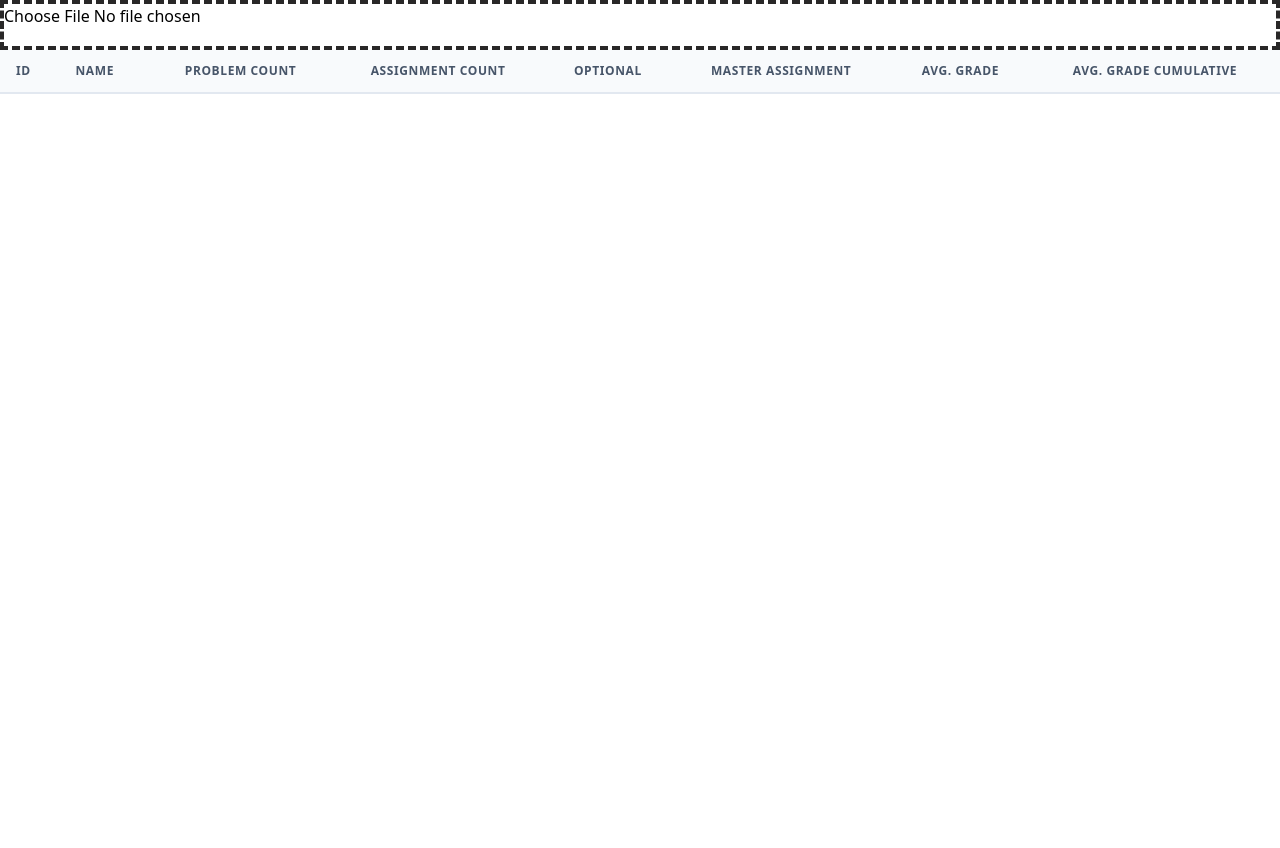
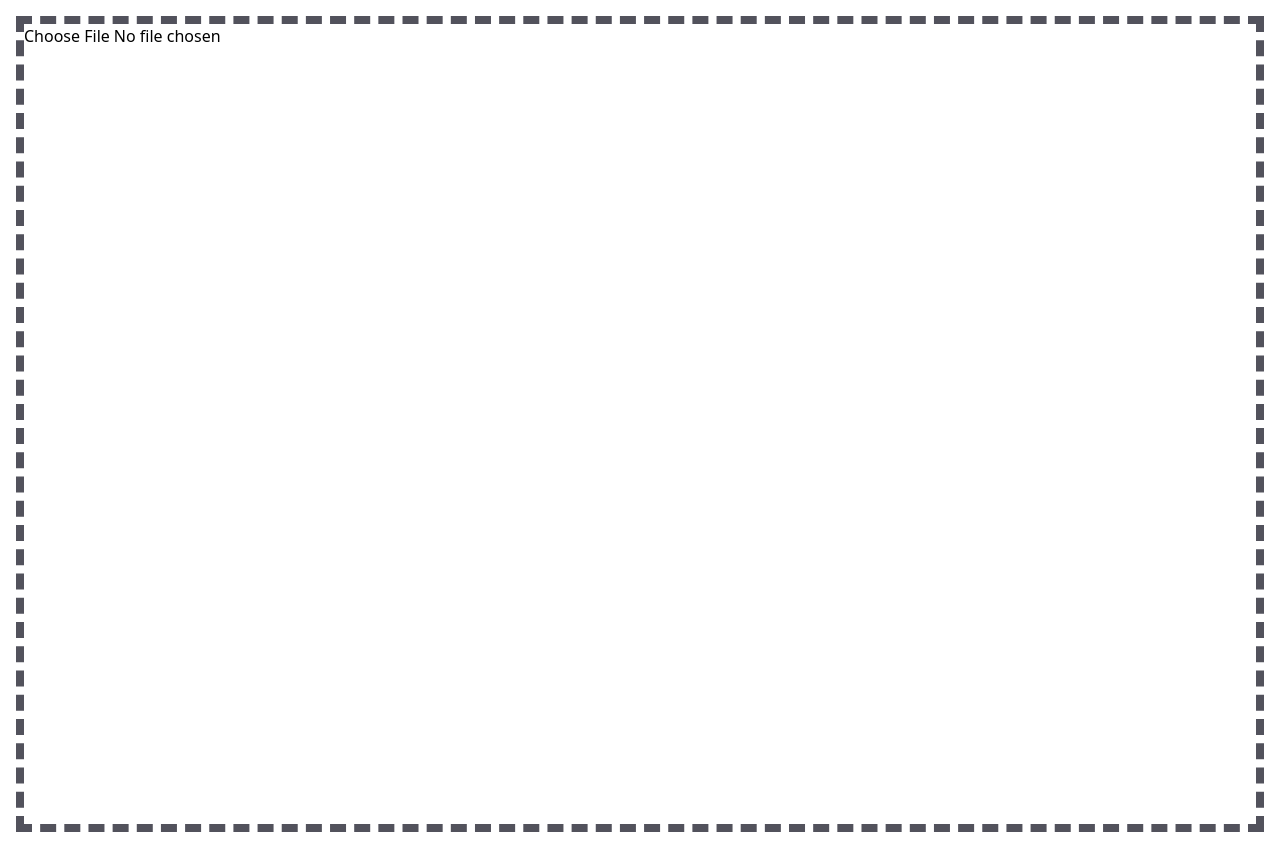
Before and after one commit to Steven24K/CodeGradeDashboard, a Next.js app: page / in a window 1280 px wide. Before the commit the page ends 800 px from the top, so only its background shows below. Built offline with nearby package versions, Linux system fonts and the light colour scheme.

Commit message:
table or input

```diff
--- a/src/app/globals.css
+++ b/src/app/globals.css
@@ -1,8 +1,7 @@
 @import "tailwindcss";
 
 .input__drag {
-  border: 4px dashed #292828;
-  height: 50px;
+  height: 100vh;
   width: 100%;
 }
 
--- a/src/spa/App.tsx
+++ b/src/spa/App.tsx
@@ -1,5 +1,5 @@
 "use client"
-import { useState } from "react"
+import React, { useState } from "react"
 import { Option, None, Some, visitOption } from "@/utils/Option"
 import { FileInput } from "./components/FileInput"
 import { StudentTable } from "./components/StudentTable"
@@ -19,8 +19,8 @@ const setData = (_raw: string) => (s: AppState): AppState => ({
 export const App = () => {
     const [state, setState] = useState<AppState>(zeroAppState)
 
-    return <>
-        <FileInput onFileLoad={content => setState(setData(content))} />
-        <StudentTable content={visitOption<string, string>(v => v)(() => "")(state.data)} />
-    </>
+    return visitOption<string, React.JSX.Element>
+        (text => <StudentTable content={text} />)
+        (() => <FileInput onFileLoad={content => setState(setData(content))} />)
+        (state.data)
 }
--- a/src/spa/components/FileInput.tsx
+++ b/src/spa/components/FileInput.tsx
@@ -6,7 +6,8 @@ interface FileInputProps {
     onFileLoad: (_content: string) => void
 }
 
-export const FileInput: FC<FileInputProps> = props => <input
+export const FileInput: FC<FileInputProps> = props => <div className="m-4 border-8 border-dashed border-zinc-600">
+    <input
         className="input__drag"
         type="file"
         accept=".csv"
@@ -25,3 +26,4 @@ export const FileInput: FC<FileInputProps> = props => <input
 
             reader.readAsText(file);
         }} />
+</div>
--- a/src/spa/components/StudentTable.tsx
+++ b/src/spa/components/StudentTable.tsx
@@ -15,8 +15,6 @@ const getRows = (_raw: string): string[] => _raw.split('\r\n')
 
 const getCells = (_row: string): string[] => _row.split(/,(?=(?:(?:[^"]*"){2})*[^"]*$)/)
 
-const getHeaders = (_rows: string[]): string[] => getCells(_rows[0])
-
 const sum = (n: number[]): number => n.reduce((acc, x) => acc + x, 0)
 
 const parseRows = (rows: string[]): Student[] => {
@@ -31,14 +29,13 @@ const parseRows = (rows: string[]): Student[] => {
     })
 }
 
-
 const FilterProblems = (e: Exercise) => e.Title.match(/^([A])[0-9]W[0-9]+[P][0-9]+/)
 const FilterAssignments = (e: Exercise) => e.Title.match(/^([A])[0-9]W[0-9]+[A][0-9]+/)
 const FilterOptional = (e: Exercise) => e.Title.match(/^([A])[0-9]W[0-9]+[O][0-9]+/)
 const FilterMaster = (e: Exercise) => e.Title.match(/^([A])[0-9]W[0-9]+[M][0-9]+/)
 
-const isCompleted = (a: number): boolean => a != 0
-const toScore = (a: Exercise): number => a.Score
+const isCompleted = (e: Exercise): boolean => e.Score != 0 || e.Title == "A1W3A1 - Flowchart or pseudo-code"
+const toScore = (e: Exercise): number => e.Score
 
 type SortBy = 'name' | 'problems' | 'assignment' | 'optional' | 'grade' | 'avg_grade_cumulative'
 type SortDirection = 'ASC' | 'DESC'
@@ -47,10 +44,10 @@ const getAvg = (scores: number[]): number => scores.length ? sum(scores) / score
 
 const extractors: Record<SortBy, (s: Student) => number | string> = {
     name: (s) => s.Name,
-    problems: (s) => s.Exercises.filter(FilterProblems).map(toScore).filter(isCompleted).length,
-    assignment: (s) => s.Exercises.filter(FilterAssignments).map(toScore).filter(isCompleted).length,
-    optional: (s) => s.Exercises.filter(FilterOptional).map(toScore).filter(isCompleted).length,
-    grade: (s) => getAvg(s.Exercises.map(toScore).filter(isCompleted)),
+    problems: (s) => s.Exercises.filter(FilterProblems).filter(isCompleted).map(toScore).length,
+    assignment: (s) => s.Exercises.filter(FilterAssignments).filter(isCompleted).map(toScore).length,
+    optional: (s) => s.Exercises.filter(FilterOptional).filter(isCompleted).map(toScore).length,
+    grade: (s) => getAvg(s.Exercises.filter(isCompleted).map(toScore)),
     avg_grade_cumulative: (s) => getAvg(s.Exercises.map(toScore)),
 }
 
@@ -120,22 +117,22 @@ export const StudentTable: FC<StudentTableProps> = props => {
                     const exercises = student.Exercises
 
                     const problems = exercises.filter(FilterProblems)
-                    const problemsCompleted = problems.map(toScore).filter(isCompleted)
+                    const problemsCompleted = problems.filter(isCompleted).map(toScore)
 
                     const assigmnents = exercises.filter(FilterAssignments)
-                    const assigments_completed = assigmnents.map(toScore).filter(isCompleted)
+                    const assigments_completed = assigmnents.filter(isCompleted).map(toScore)
 
                     const optional = exercises.filter(FilterOptional)
-                    const optionalCompleted = optional.map(toScore).filter(isCompleted)
+                    const optionalCompleted = optional.filter(isCompleted).map(toScore)
 
                     const master = exercises.filter(FilterMaster)
-                    const masterCompleted = master.map(toScore).filter(isCompleted)
+                    const masterCompleted = master.filter(isCompleted).map(toScore)
                     const masterCheck = masterCompleted.length == master.length ? "yes" : "no"
 
                     const allScores = exercises.map(toScore)
-                    const exercisesCompleted = allScores.filter(isCompleted)
-                    const avg_grade = (sum(exercisesCompleted) / exercisesCompleted.length).toFixed(1)
-                    const avg_grade_cumulative = (sum(allScores) / allScores.length).toFixed(1)
+                    const exercisesCompleted = exercises.filter(isCompleted).map(toScore)
+                    const avg_grade = getAvg(exercisesCompleted).toFixed(1)
+                    const avg_grade_cumulative = getAvg(allScores).toFixed(1)
 
                     const showDetails = visitOption<string, boolean>(v => v == student.Id)(() => false)(state.selectedStudentId)
 
@@ -143,7 +140,7 @@ export const StudentTable: FC<StudentTableProps> = props => {
                         <td className="main-table__cell main-table__cell--id">{student.Id}</td>
                         <td className="main-table__cell main-table__cell--name">{student.Name}</td>
                         <td className="main-table__cell main-table__cell--score">{problemsCompleted.length}/{problems.length}</td>
-                        <td className="main-table__cell main-table__cell--score">{assigments_completed.length + 1}/{assigmnents.length}</td>
+                        <td className="main-table__cell main-table__cell--score">{assigments_completed.length}/{assigmnents.length}</td>
                         <td className="main-table__cell main-table__cell--score">{optionalCompleted.length}/{optional.length}</td>
                         <td className="main-table__cell main-table__cell--score">{masterCheck}</td>
                         <td className="main-table__cell main-table__cell--score">{avg_grade}</td>
```
Lines whose indentation alone changed are shown as unchanged.
